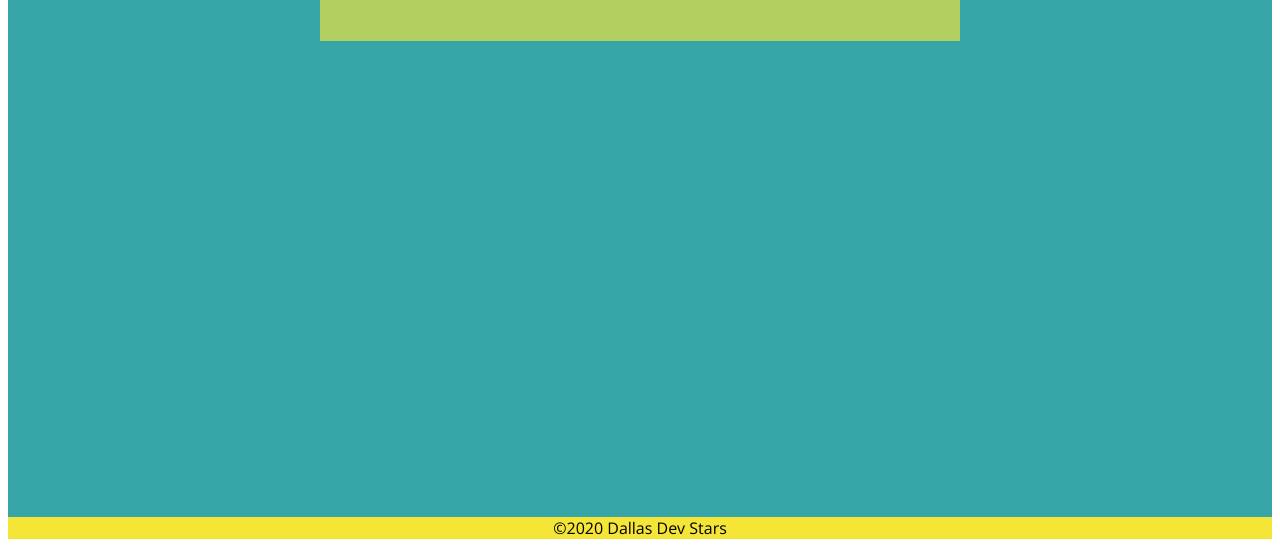
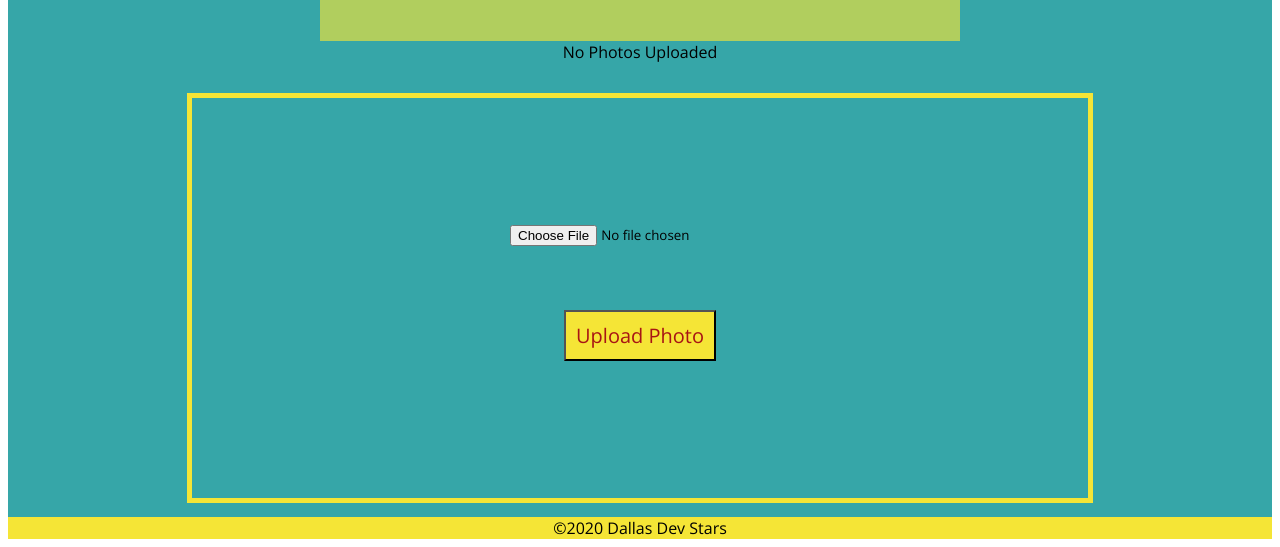
Before and after one commit to CodingSalmon/gamefaves, a Django app: template main_app/templates/games/detail.html in a window 1280 px wide. Shown: the part 304-851 px from the top of the page. Run offline with Django 3.2, Linux system fonts and the light colour scheme; the template is opened without the code that fills it, so the values that code supplies are empty.

Commit message:
added aws

```diff
--- a/main_app/templates/games/detail.html
+++ b/main_app/templates/games/detail.html
@@ -5,8 +5,21 @@
 
 <div class="details">
   <p>Genre: {{game.get_genre_display}}</p>
-  <p>Added By: <a href='{% url 'user_detail' game.added_by.id %}'>{{ game.added_by }}</a></p>
+  <p>Added By: <a href="{% url 'user_detail' game.added_by.id %}">{{ game.added_by }}</a></p>
 </div>
+
+{% for photo in game.photo_set.all %}
+<img src="{{photo.url}}">
+{% empty %}
+<div>No Photos Uploaded</div>
+{% endfor %}
+
+<form action="{% url 'add_photo' game.id %}" enctype="multipart/form-data" method="POST">
+  {% csrf_token %}
+  <input type="file" name="photo-file">
+  <br><br>
+  <input type="submit" class="btn" value="Upload Photo">
+</form>
 
 {% if request.user.username %}
   {% if game in user_fav_games %}
--- a/main_app/urls.py
+++ b/main_app/urls.py
@@ -10,4 +10,5 @@ urlpatterns = [
     path('accounts/<int:user_id>/', views.user_detail, name='user_detail'),
     path('games/<int:game_id>/assoc_favgame/<int:user_id>/', views.assoc_favgame, name='assoc_favgame'),
     path('games/<int:game_id>/unassoc_favgame/<int:user_id>/', views.unassoc_favgame, name='unassoc_favgame'),
+    path('games/<int:game_id>/add_photo/', views.add_photo, name='add_photo'),
 ]
```
Also changed, not shown: main_app/models.py (+7 -0 lines), main_app/views.py (+20 -1 lines), main_app/migrations/0002_photo.py (added).
